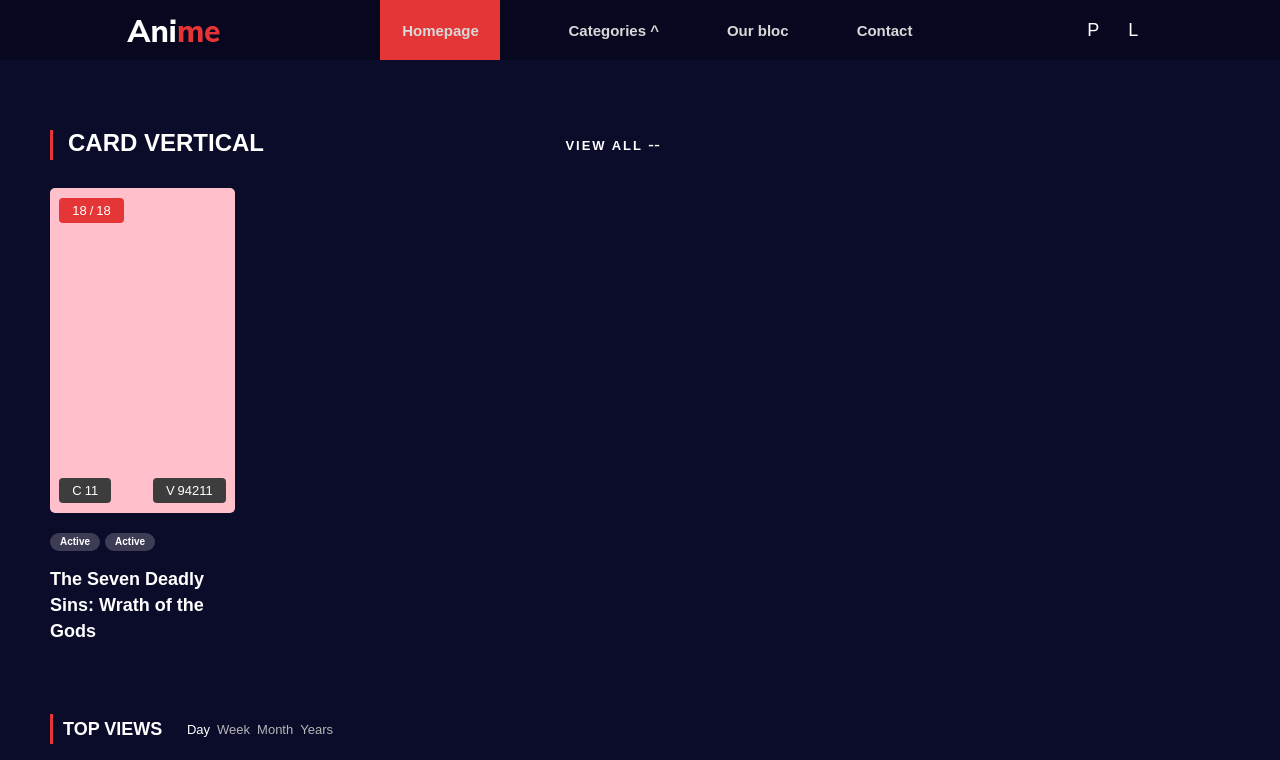
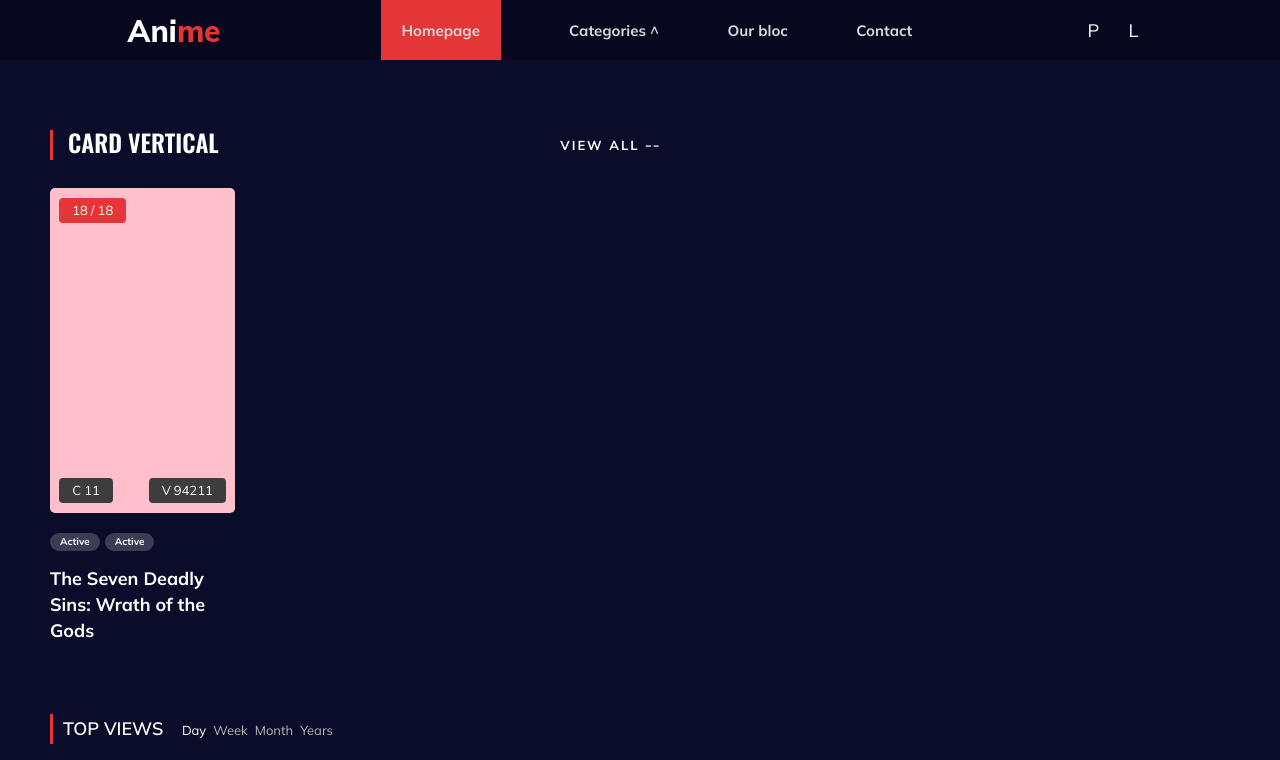
Before and after one commit to BrunoSilvaFaria/anime, a React (Create React App) app: page / in a window 1280 px wide. Shown: the top 760 px of the page. Built offline with nearby package versions, Linux system fonts and the light colour scheme.

Commit message:
temp: deletação de arquivos desnecessários

```diff
--- a/public/global.css
+++ /dev/null
@@ -1,58 +0,0 @@
-* {
-  margin: 0;
-  padding: 0;
-  border: 0;
-  background: none;
-  box-sizing: border-box;
-}
-article,
-aside,
-details,
-figcaption,
-figure,
-footer,
-header,
-hgroup,
-menu,
-nav,
-section {
-  display: block;
-}
-body {
-  line-height: 1;
-}
-ol,
-ul {
-  list-style: none;
-}
-blockquote,
-q {
-  quotes: none;
-}
-blockquote:before,
-blockquote:after,
-q:before,
-q:after {
-  content: "";
-  content: none;
-}
-table {
-  border-collapse: collapse;
-  border-spacing: 0;
-}
-
-/* --- Retirar range dos inputs number --- */
-input[type=number]::-webkit-inner-spin-button {
-    -webkit-appearance: none;
-
-}
-input[type=number] {
-   -moz-appearance: textfield;
-   appearance: textfield;
-}
-
-/* --- Remove bordas --- */
-textarea:focus, input:focus, select:focus {
-    box-shadow: 0 0 0 0;
-    outline: 0;
-}
--- a/public/index.html
+++ b/public/index.html
@@ -24,7 +24,10 @@
       work correctly both with client-side routing and a non-root public URL.
       Learn how to configure a non-root public URL by running `npm run build`.
     -->
-    <link rel="stylesheet" href="./global.css">
+    <link rel="preconnect" href="https://fonts.googleapis.com">
+    <link rel="preconnect" href="https://fonts.gstatic.com" crossorigin>
+    <link href="https://fonts.googleapis.com/css2?family=Mulish:wght@400;500;600;700&display=swap" rel="stylesheet">
+    <link href="https://fonts.googleapis.com/css2?family=Oswald:wght@600&display=swap" rel="stylesheet">
     <title>Anime | Template</title>
   </head>
   <body>
```
